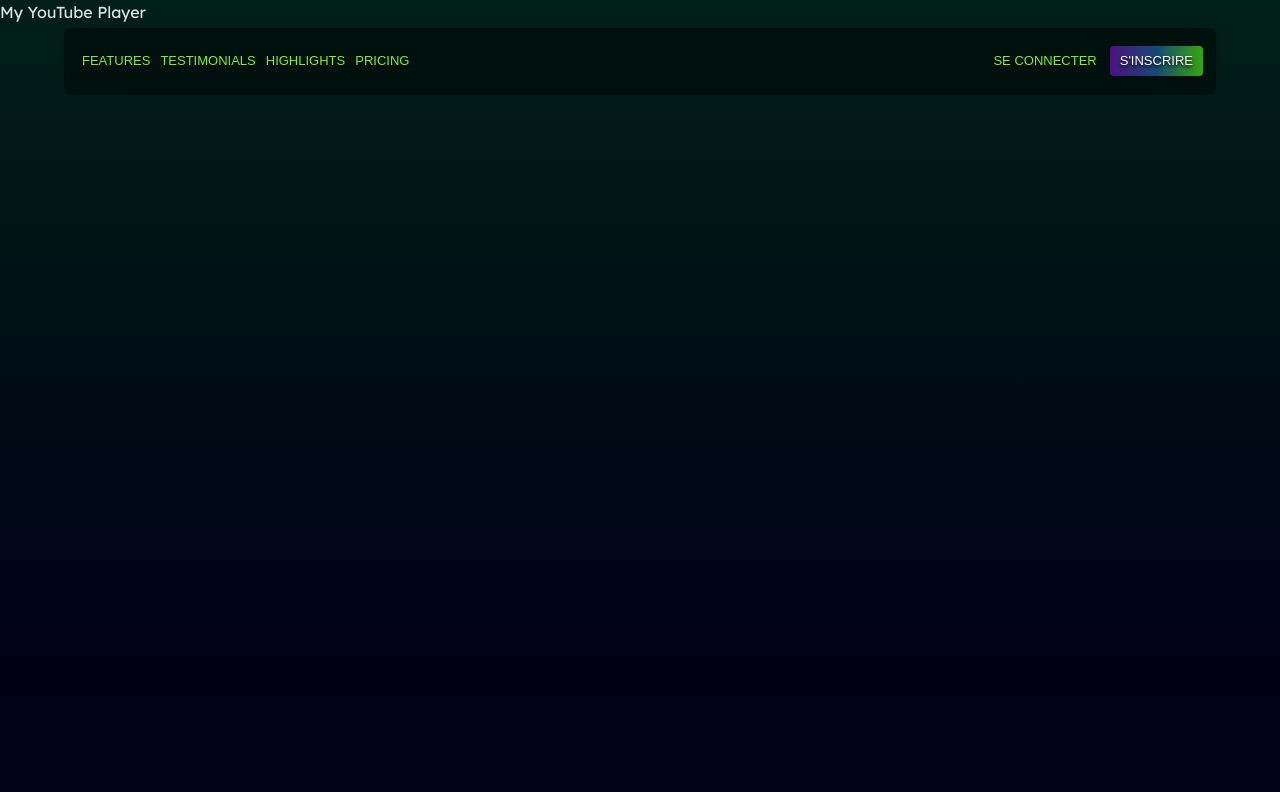
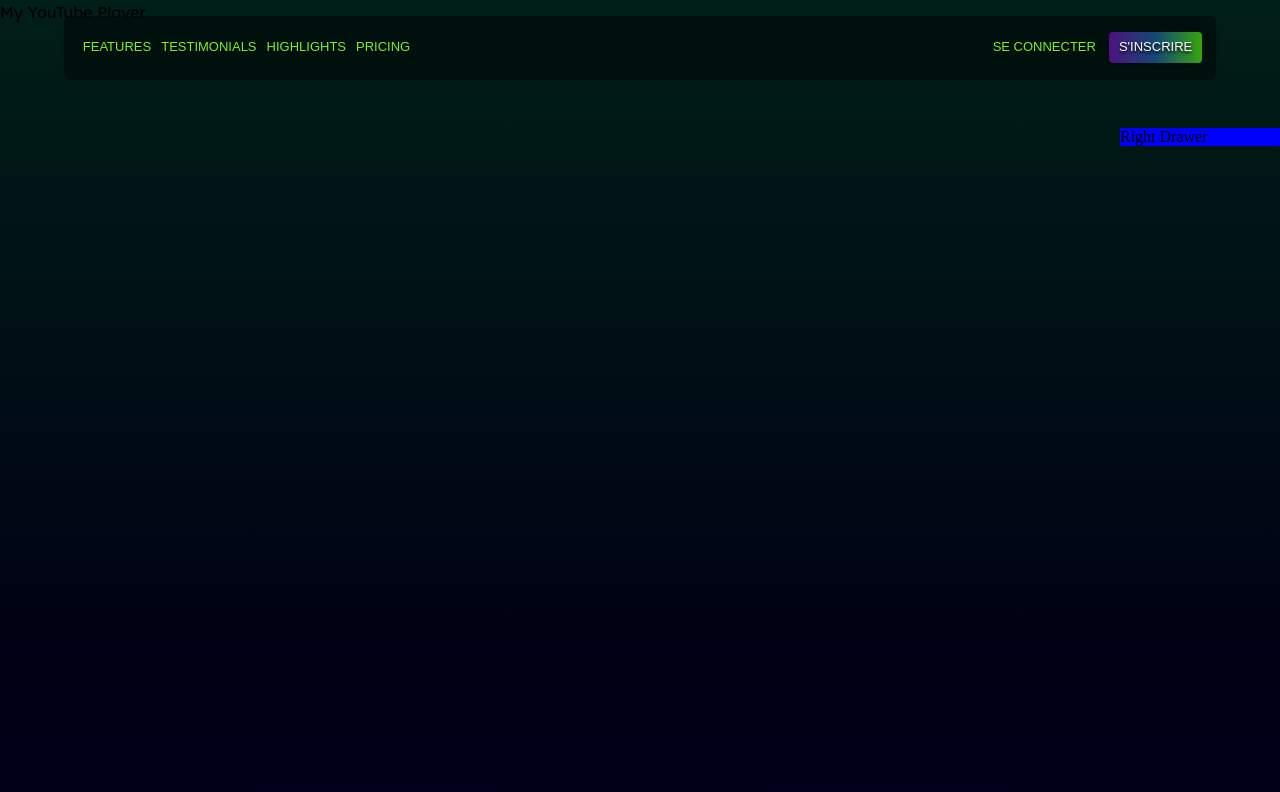
Before and after one commit to orys-player/orys-player-client, a React (Vite) app: page / in a window 1280 px wide. Shown: the top 792 px of the page. Built offline with nearby package versions, Linux system fonts and the light colour scheme; a web font is replaced by a local one.

Commit message:
structuring and cleaning

```diff
--- a/src/App.tsx
+++ b/src/App.tsx
@@ -2,7 +2,9 @@ import { ThemeProvider } from '@mui/system';
 
 import { MainMenu } from './components/common/mainMenu';
 import { MyYoutubePlayer } from './components/players';
-import { BackgroundView } from './components/views/backgroundView/BackgroundView';
+import { RightDrawer } from './components/common';
+import { BackgroundView } from './components/views';
+
 import { theme } from './utils';
 
 function App() {
@@ -11,6 +13,7 @@ function App() {
             <BackgroundView>
                 <MainMenu />
                 <MyYoutubePlayer />
+                <RightDrawer />
             </BackgroundView>
         </ThemeProvider>
     );
--- /dev/null
+++ b/src/components/common/index.ts
@@ -0,0 +1,4 @@
+export * from './RightDrawer';
+export * from './customButton';
+export * from './mainMenu';
+export * from './mainToolbar';
--- a/src/components/common/mainMenu/_sxs.ts
+++ b/src/components/common/mainMenu/_sxs.ts
@@ -4,7 +4,7 @@ export function useSxs() {
             boxShadow: 0,
             bgcolor: 'transparent',
             backgroundImage: 'none',
-            mt: 'calc(var(--template-frame-height, 0px) + 28px)',
+            mt: '1rem',
         },
     };
 }
--- a/src/components/common/mainToolbar/_sxs.ts
+++ b/src/components/common/mainToolbar/_sxs.ts
@@ -9,13 +9,13 @@ export function useSxs() {
             alignItems: 'center',
             justifyContent: 'space-between',
             flexShrink: 0,
-            borderRadius: `8px`,
-            backdropFilter: 'blur(24px)',
+            borderRadius: `0.4rem`,
+            backdropFilter: 'blur(0.4rem)',
             border: '1px solid',
             borderColor: (theme.vars || theme).palette.divider,
             backgroundColor: 'rgba(0, 0, 0, 0.4)',
             boxShadow: (theme.vars || theme).shadows[1],
-            padding: '8px 12px',
+            padding: '0.4rem 0.8rem',
         },
         mainToolbarLeftSection: {
             flexGrow: 1,
--- /dev/null
+++ b/src/components/views/backgroundView/index.ts
@@ -0,0 +1 @@
+export * from './BackgroundView';
--- /dev/null
+++ b/src/components/views/index.ts
@@ -0,0 +1 @@
+export * from './backgroundView';
--- a/src/index.css
+++ b/src/index.css
@@ -1,13 +1,5 @@
 :root {
-    font-family: system-ui, Avenir, Helvetica, Arial, sans-serif;
-    line-height: 1.5;
-    font-weight: 400;
-
     color-scheme: light dark;
-    color: rgba(255, 255, 255, 0.87);
-    background-color: #242424;
-
-    font-synthesis: none;
     text-rendering: optimizeLegibility;
     -webkit-font-smoothing: antialiased;
     -moz-osx-font-smoothing: grayscale;
```
